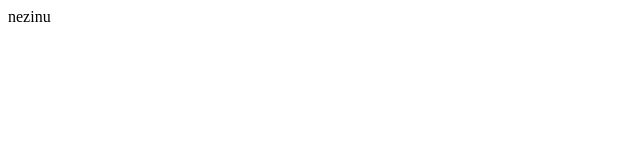
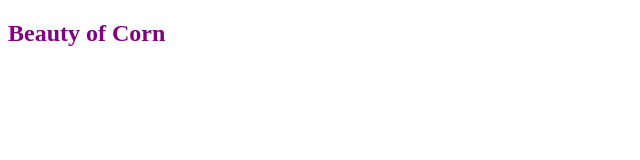
Before and after one commit to Diablo785/IMKA, a plain HTML site: page index.html in a window 1280 px wide. Shown: the whole page, without its empty margins (0-640 px from the left). Drawn offline with Linux system fonts and the light colour scheme.

Commit message:
labas izmainas

```diff
--- a/index.html
+++ b/index.html
@@ -6,6 +6,6 @@
     <title>Document</title>
 </head>
 <body>
-    nezinu
+    <h2 style="color: purple;">Beauty of Corn</h2>
 </body>
 </html>
```
